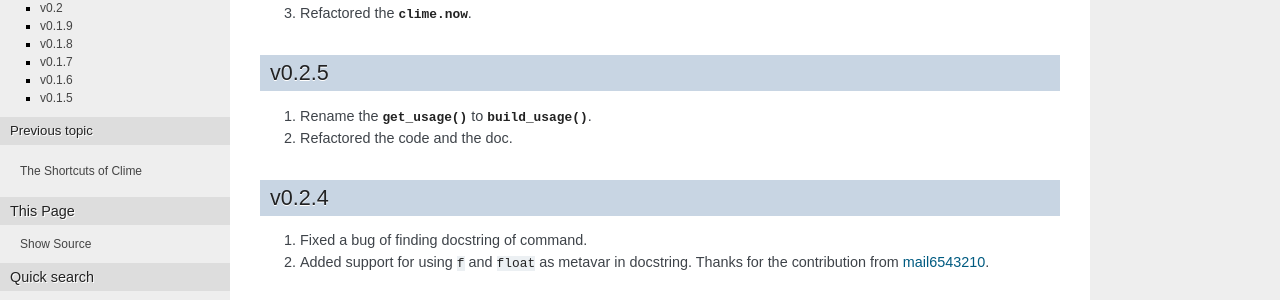
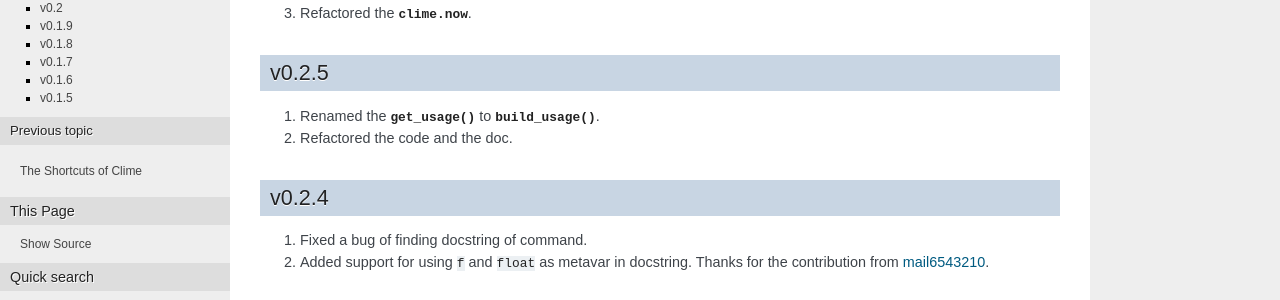
Before and after one commit to moskytw/clime, a Sphinx documentation site: the page built from docs/changes.rst, in a window 1280 px wide. Shown: the part 217-517 px from the top of the page. Built offline with Sphinx 7.4.7, drawn with Linux system fonts in a browser that asks for light colours.

Commit message:
tiny rewording

```diff
--- a/docs/changes.rst
+++ b/docs/changes.rst
@@ -11,7 +11,7 @@
 v0.2.5
 ------
 
-1. Rename the :meth:`~clime.core.Command.get_usage` to
+1. Renamed the :meth:`~clime.core.Command.get_usage` to
    :meth:`~clime.core.Command.build_usage`.
 2. Refactored the code and the doc.
 
```
